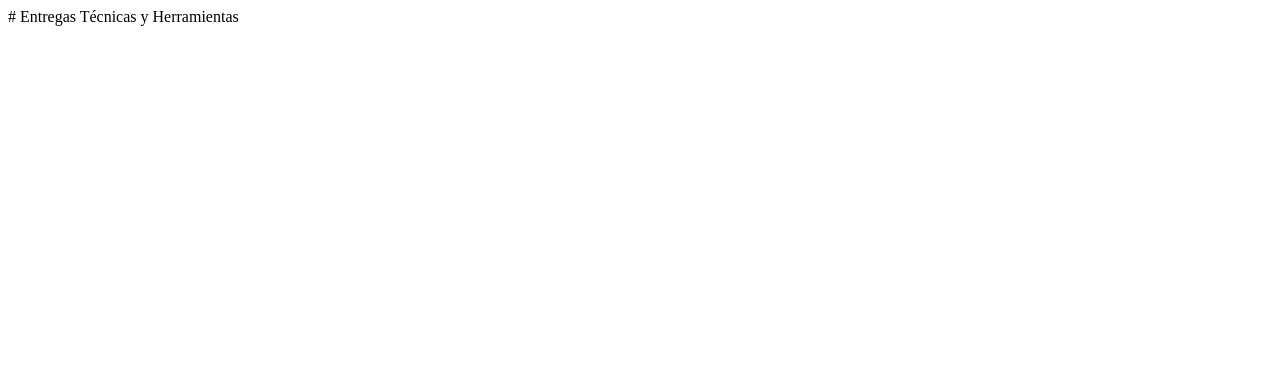
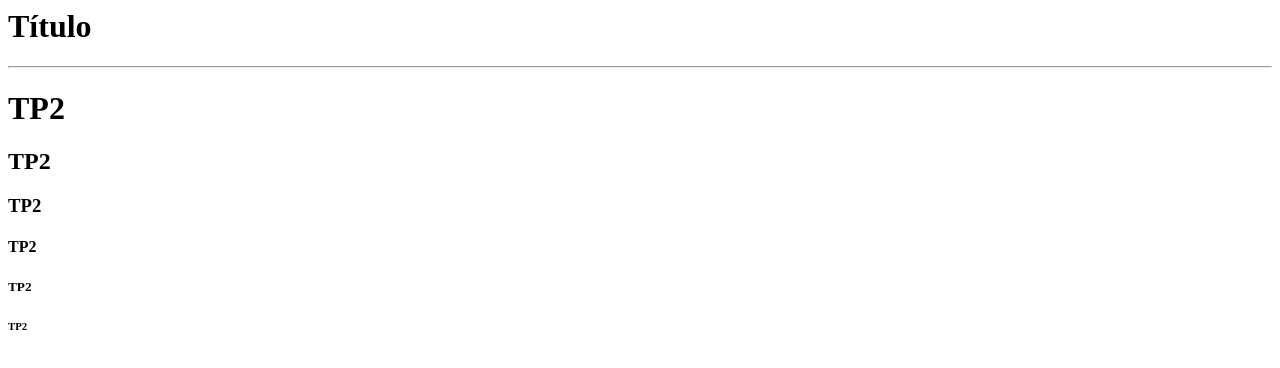
Before and after one commit to vslp2022/Entregas, a plain HTML site: page index.html in a window 1280 px wide. Drawn offline with Linux system fonts and the light colour scheme.

Commit message:
Update index.html

```diff
--- a/index.html
+++ b/index.html
@@ -1,2 +1,33 @@
-# Entregas
-Técnicas y Herramientas
+<html>
+
+<head>
+<h1>
+
+Título
+</h1>
+<hr>
+
+</head>
+
+<body>
+<h1>
+TP2
+</h1>
+<h2>
+TP2
+</h2>
+<h3>
+TP2
+</h3>
+<h4>
+TP2
+</h4>
+<h5>
+TP2
+</h5>
+<h6>
+TP2
+</h6>
+</body>
+
+</html>
```
